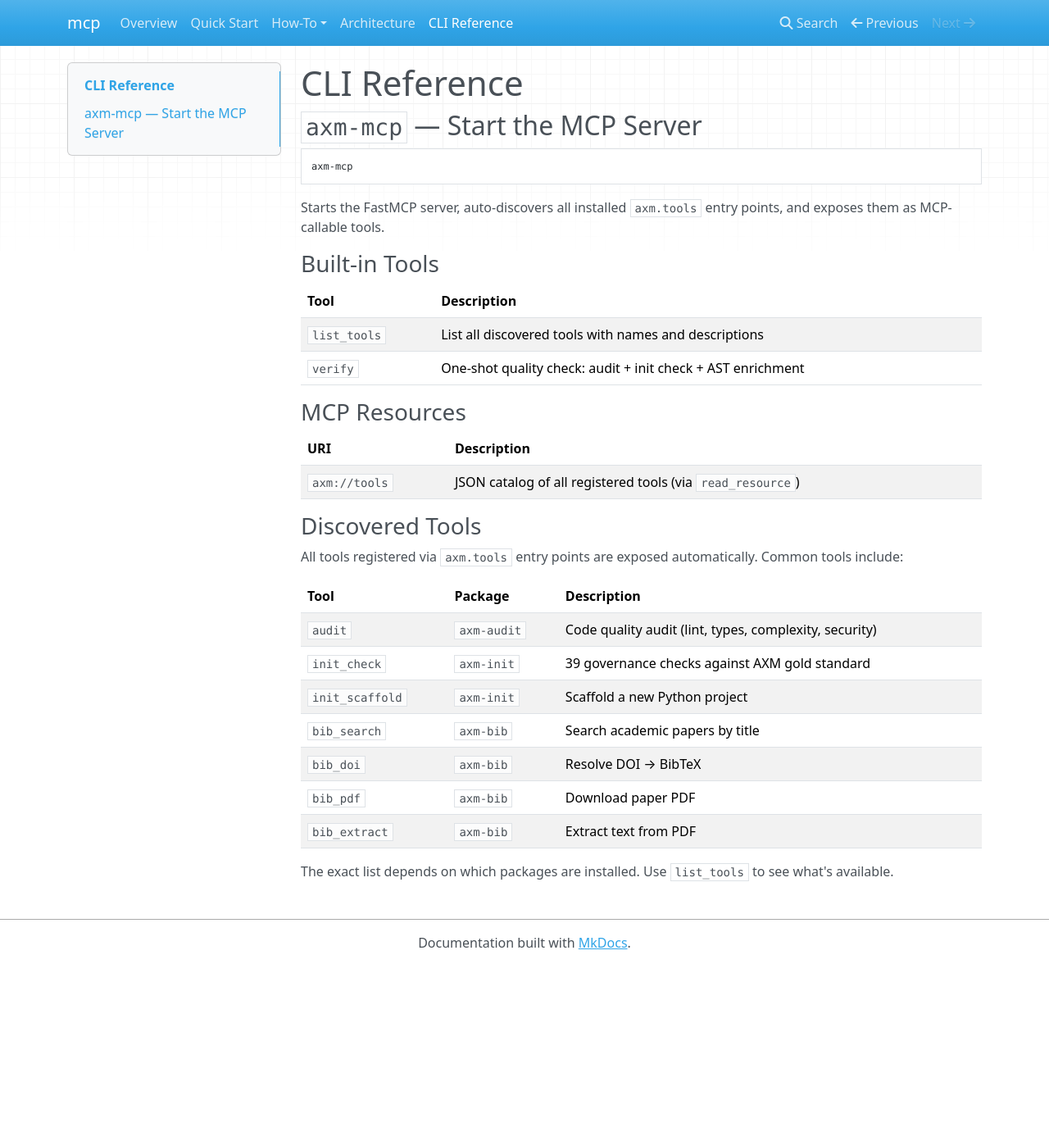
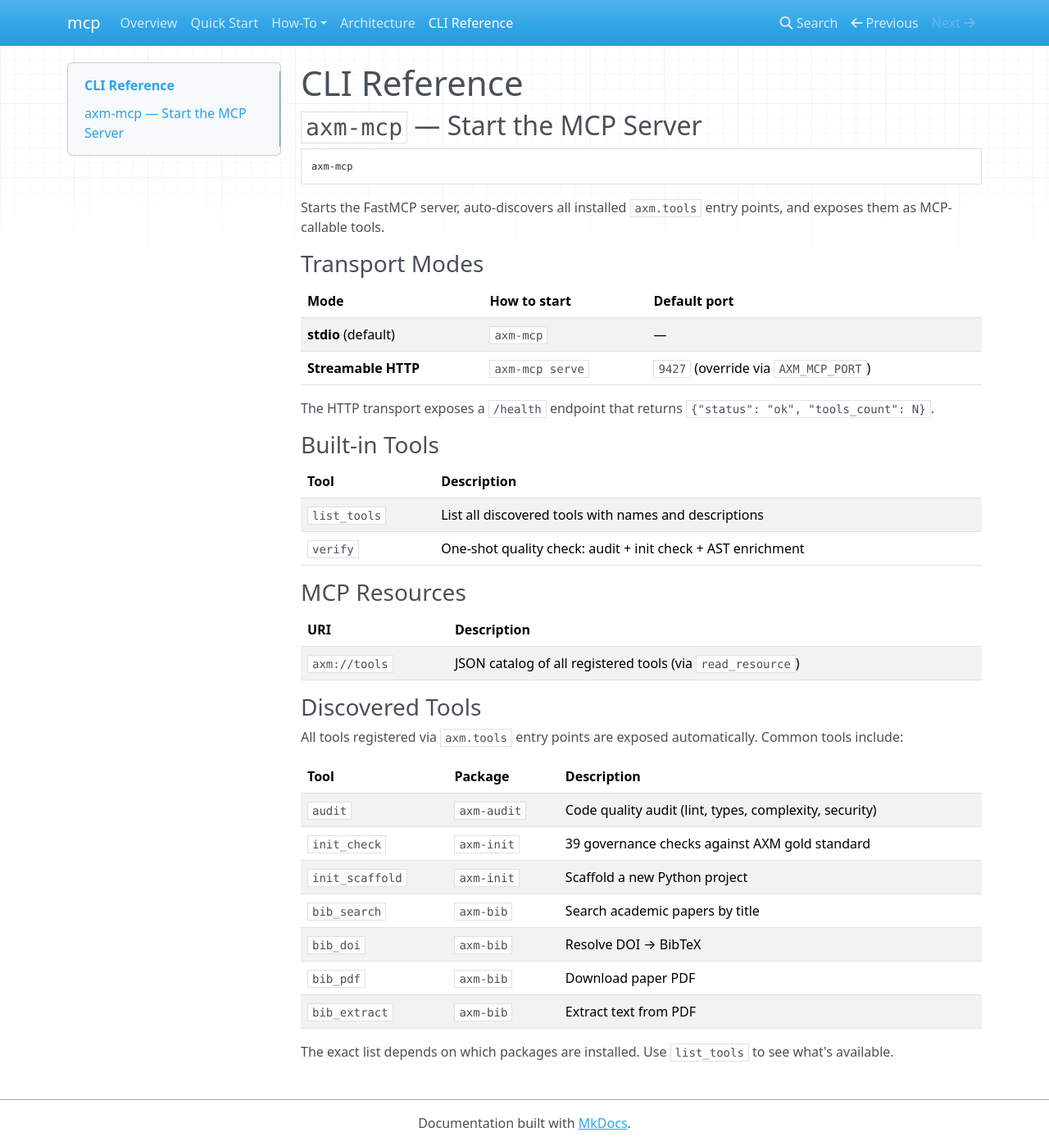
Before and after one commit to axm-protocols/axm-forge, an MkDocs documentation site: the page built from docs/reference/cli.md, in a window 1280 px wide and 1398 px high. Shown: the whole window at 82% size. Built offline with MkDocs 1.6.1, drawn with Linux system fonts in a browser that asks for light colours; nearby versions of some CDN libraries.

Commit message:
docs(mcp): document HTTP transport and server module [AXM-448]
Add server.py to architecture module table.
Add Transport Modes section to cli.md covering stdio vs
Streamable HTTP, default port, env var, and /health endpoint.

````diff
--- a/docs/reference/cli.md
+++ b/docs/reference/cli.md
@@ -7,6 +7,15 @@
 ```
 
 Starts the FastMCP server, auto-discovers all installed `axm.tools` entry points, and exposes them as MCP-callable tools.
+
+### Transport Modes
+
+| Mode | How to start | Default port |
+|---|---|---|
+| **stdio** (default) | `axm-mcp` | — |
+| **Streamable HTTP** | `axm-mcp serve` | `9427` (override via `AXM_MCP_PORT`) |
+
+The HTTP transport exposes a `/health` endpoint that returns `{"status": "ok", "tools_count": N}`.
 
 ### Built-in Tools
 
````
Also changed, not shown: docs/explanation/architecture.md (+1 -0 lines).
